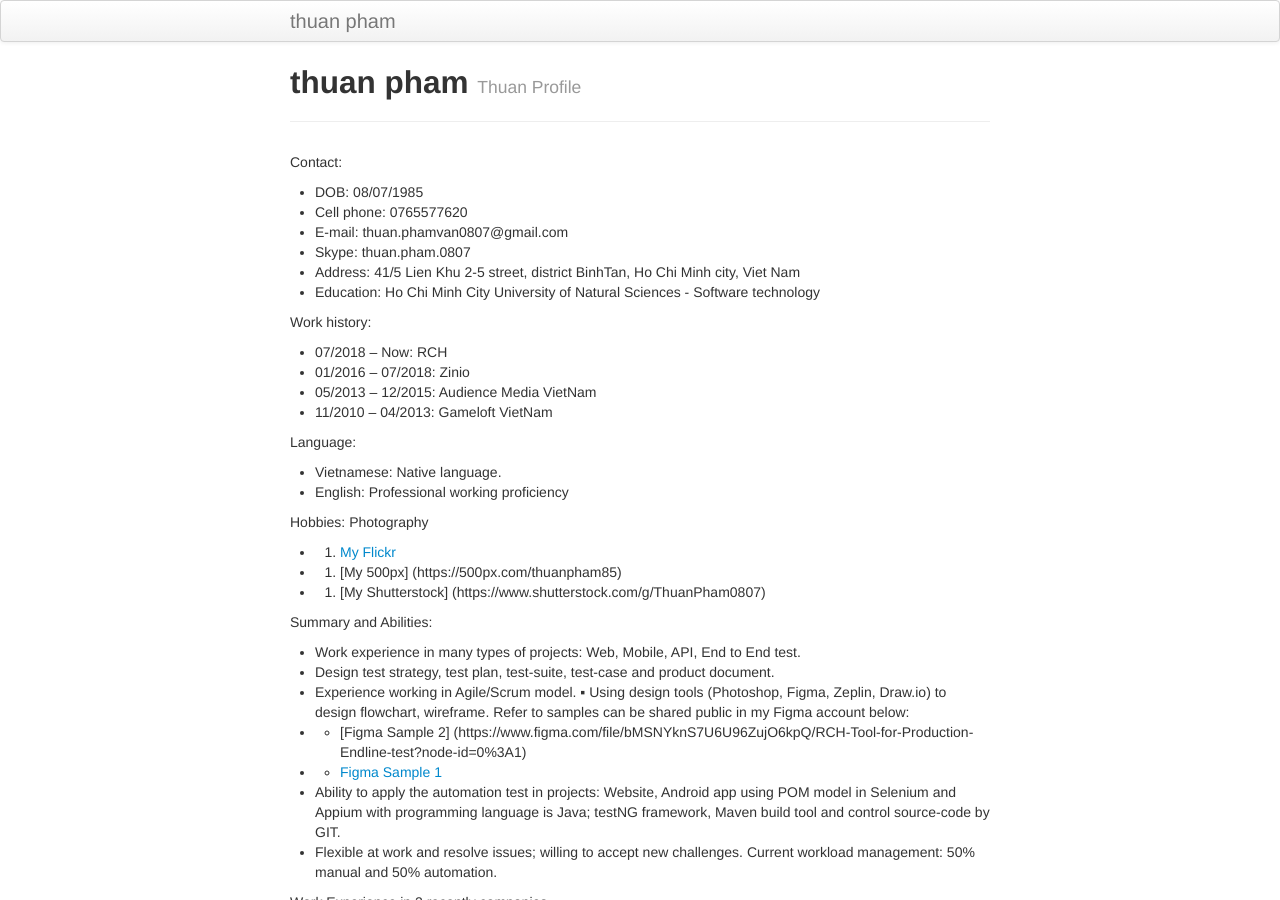
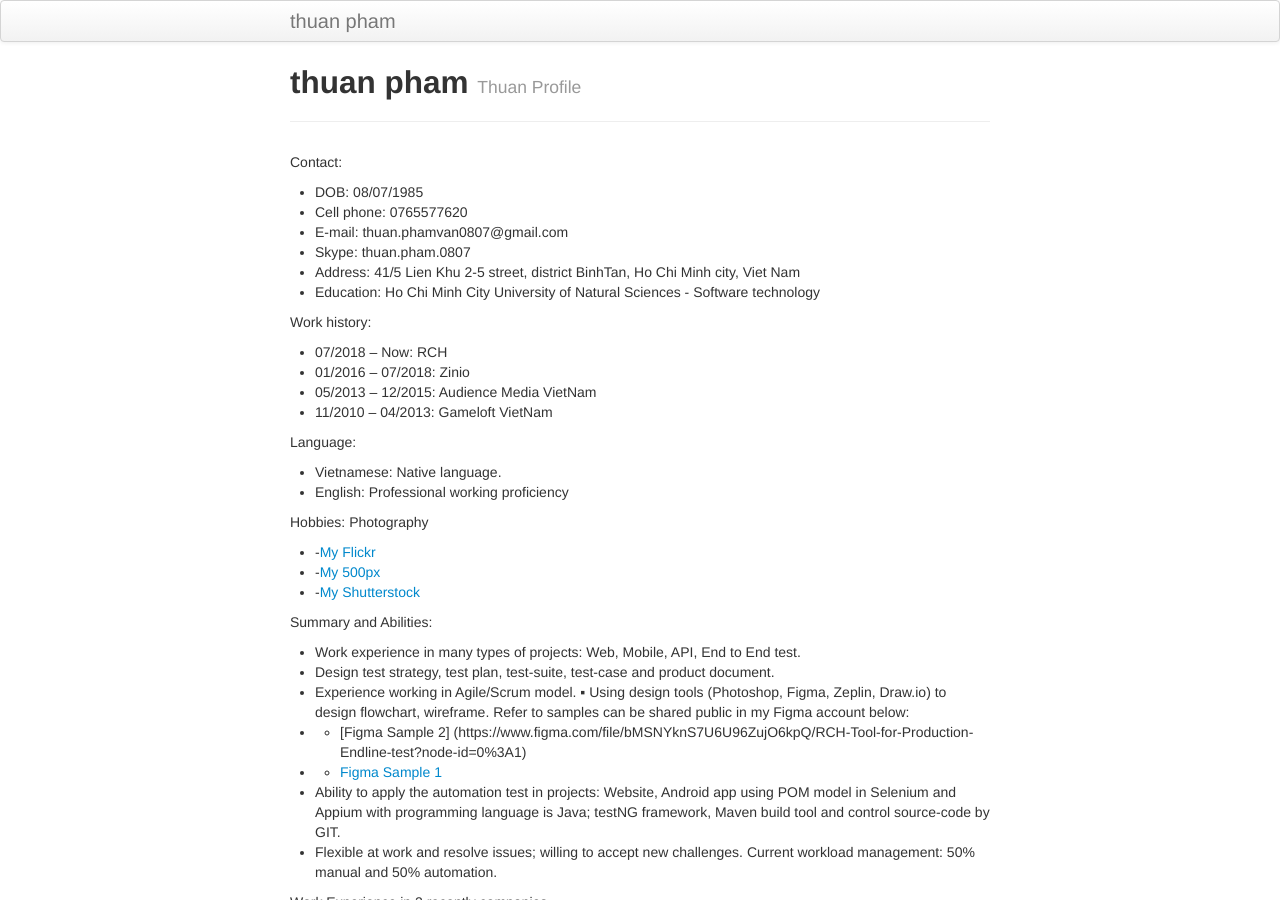
Before and after one commit to thuanpham0807/thuanpham.github.io, a Jekyll site: the page built from index.md, in a window 1280 px wide and 900 px high. Built offline with Jekyll 4.4.1, drawn with Linux system fonts in a browser that asks for light colours; some of the changed lines change nothing that is shown.

Commit message:
fix links in a list error

```diff
--- a/index.md
+++ b/index.md
@@ -24,9 +24,9 @@ Language:
 - English: Professional working  proficiency
 
 Hobbies: Photography
-- 1. [My Flickr](https://www.flickr.com/photos/thuanpham-0807)
-- 2. [My 500px] (https://500px.com/thuanpham85)
-- 3. [My Shutterstock] (https://www.shutterstock.com/g/ThuanPham0807)
+- -[My Flickr](https://www.flickr.com/photos/thuanpham-0807)
+- -[My 500px](https://500px.com/thuanpham85)
+- -[My Shutterstock](https://www.shutterstock.com/g/ThuanPham0807)
 
 Summary and Abilities:
 - Work experience in many types of projects: Web, Mobile, API, End to End test.
```
